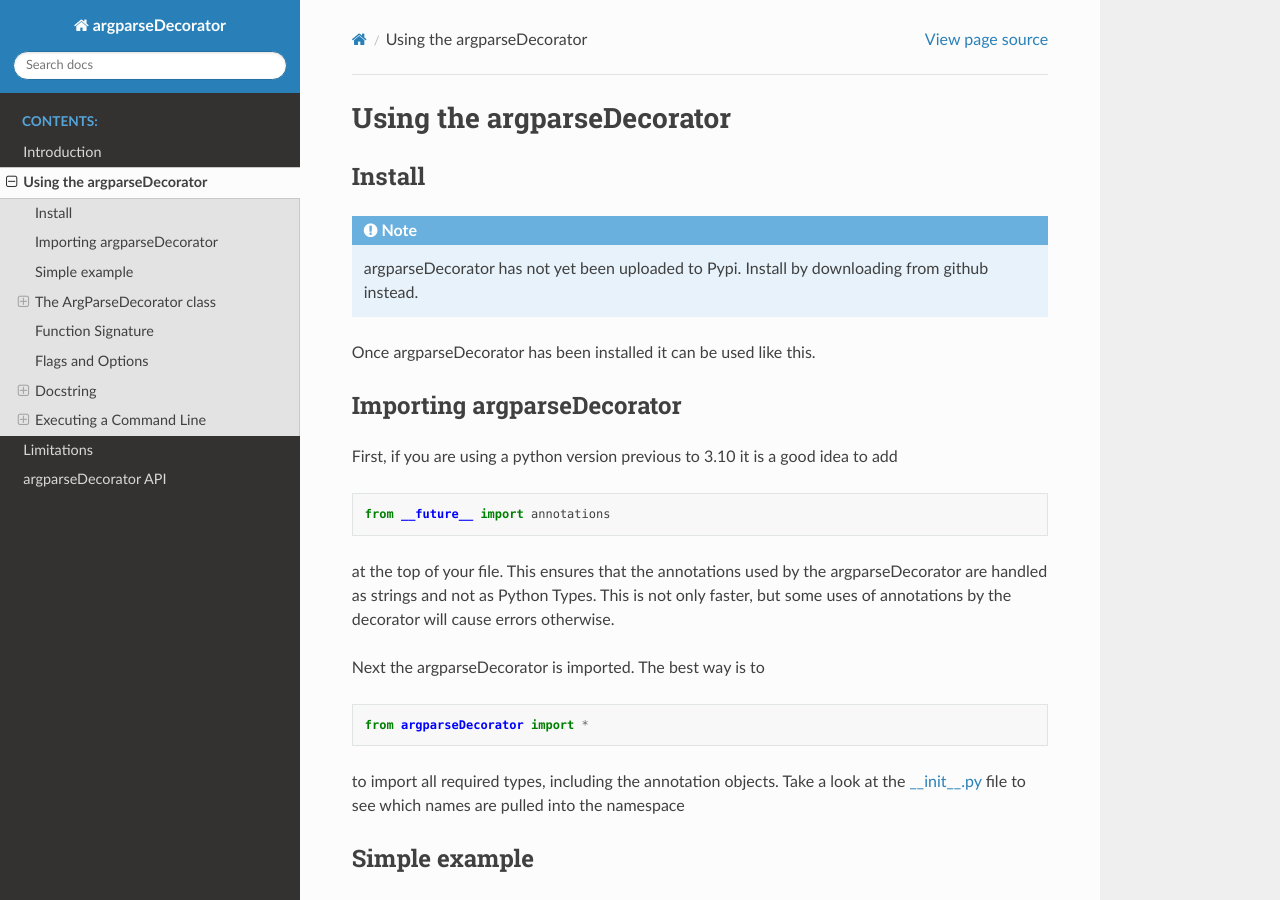
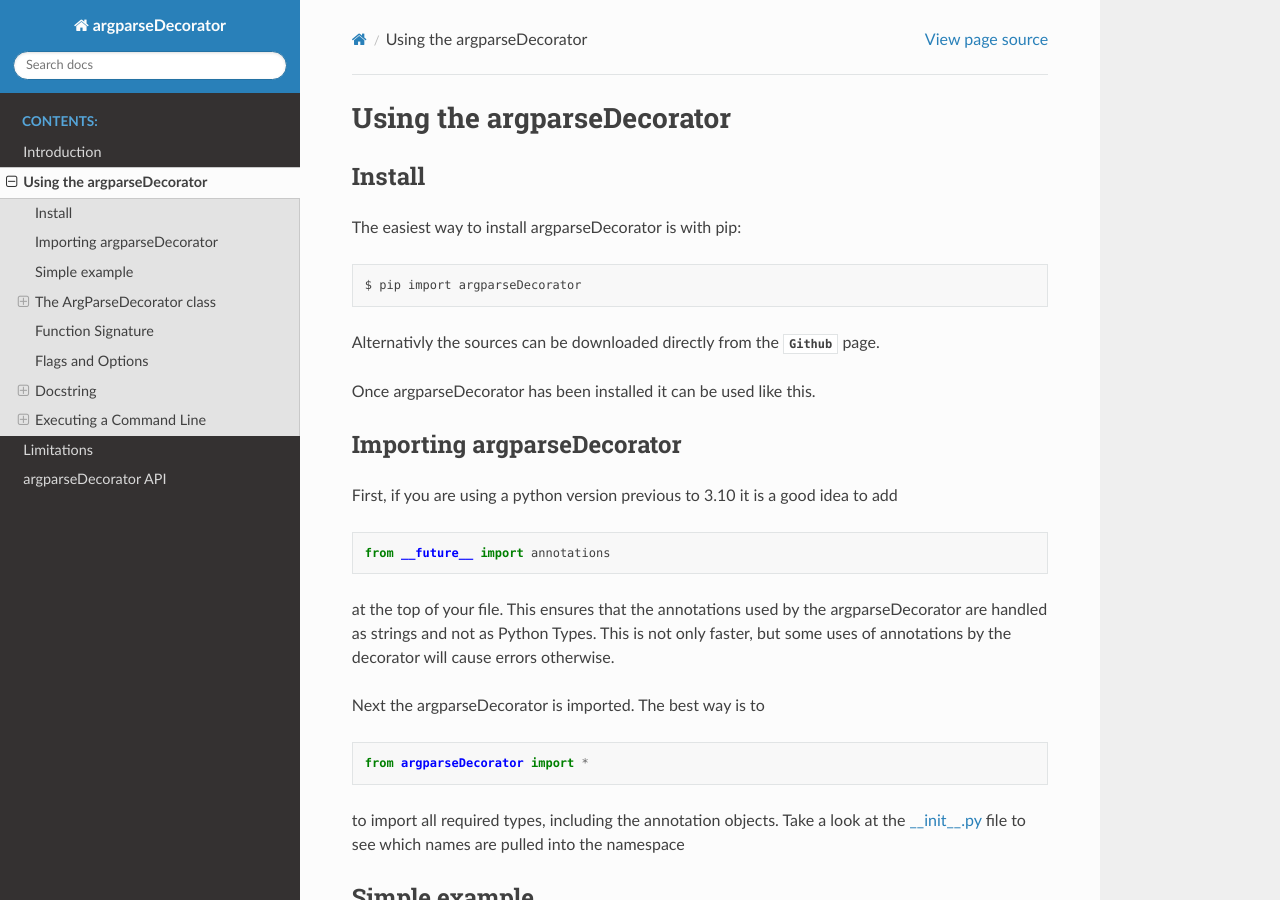
Before and after one commit to innot/argparseDecorator, a Sphinx documentation site: the page built from docs/source/usage.rst, in a window 1280 px wide and 900 px high. Built offline with Sphinx 7.4.7 and the Read the Docs theme 2.0.0, drawn with Linux system fonts in a browser that asks for light colours.

```diff
--- a/docs/source/intro.rst
+++ b/docs/source/intro.rst
@@ -97,7 +97,7 @@ information
     optional arguments:
       --squared, -sq  when present square each number first
 
-See :doc:'docstring' for more details and examples.
+See :ref:`Using the argparseDecorator` for more details and examples.
 
 
 .. _argparse: https://docs.python.org/3/library/argparse.html
--- a/docs/source/usage.rst
+++ b/docs/source/usage.rst
@@ -4,8 +4,13 @@ Using the argparseDecorator
 Install
 -------
 
-.. note::
-    argparseDecorator has not yet been uploaded to Pypi. Install by downloading from github instead.
+The easiest way to install argparseDecorator is with pip:
+
+.. code-block::
+
+    $ pip import argparseDecorator
+
+Alternativly the sources can be downloaded directly from the `Github <https://github.com/innot/argparseDecorator>` page.
 
 
 Once argparseDecorator has been installed it can be used like this.
--- a/setup.cfg
+++ b/setup.cfg
@@ -1,6 +1,6 @@
 [metadata]
 name = ArgParseDecorator
-version = 1.0.0rc1
+version = 1.0.1
 author = Thomas Holland
 author_email = thomas@innot.de
 description = A tool to easily build command line interpreters
@@ -28,5 +28,5 @@ classifiers =
 packages = find:
 
 [options.packages.find]
-include=argparsedecorator*
-exclude=test*
+include=argparsedecorator
+exclude=test/*
```
Also changed, not shown: README.md (+2 -2 lines).
